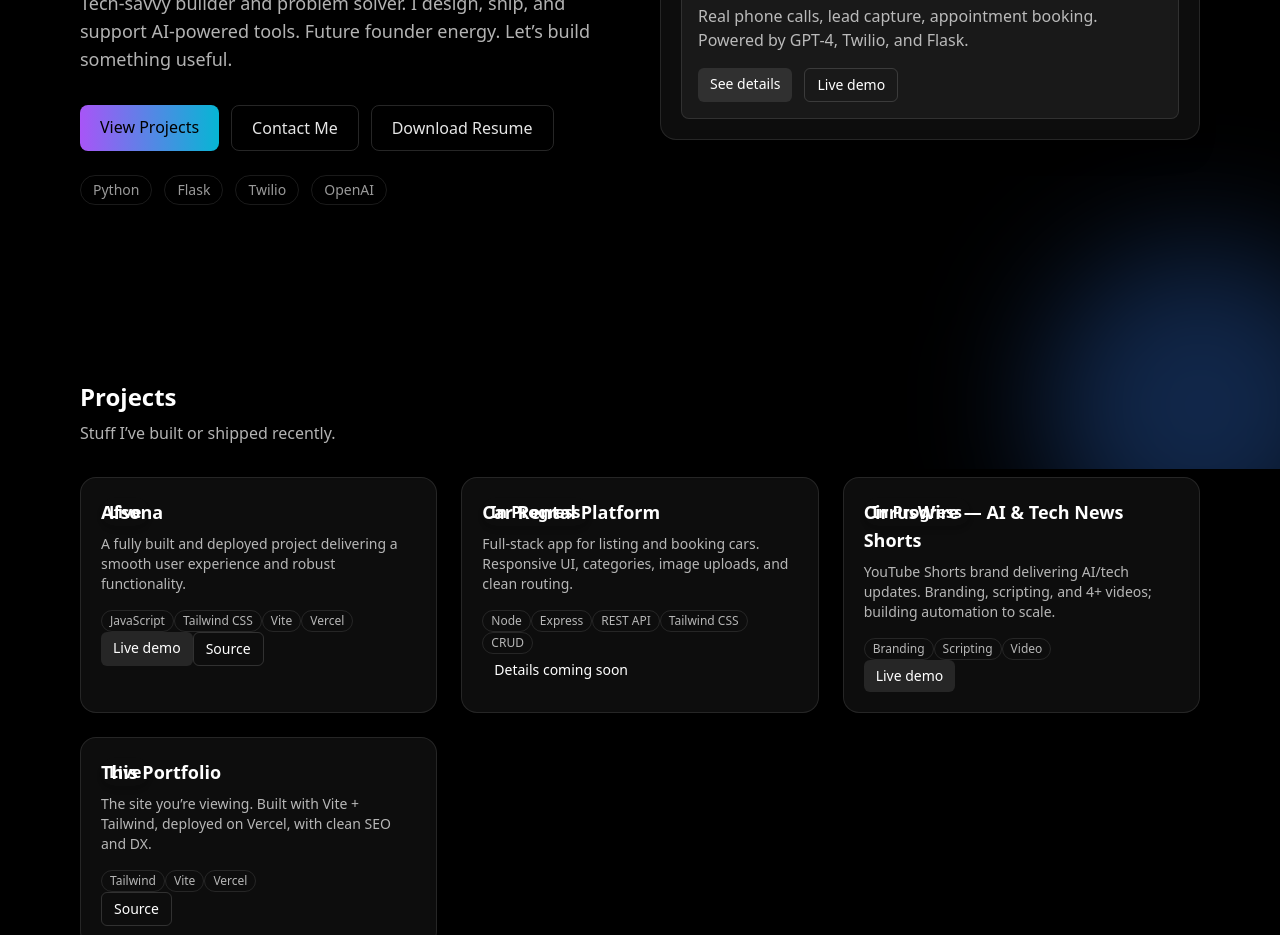
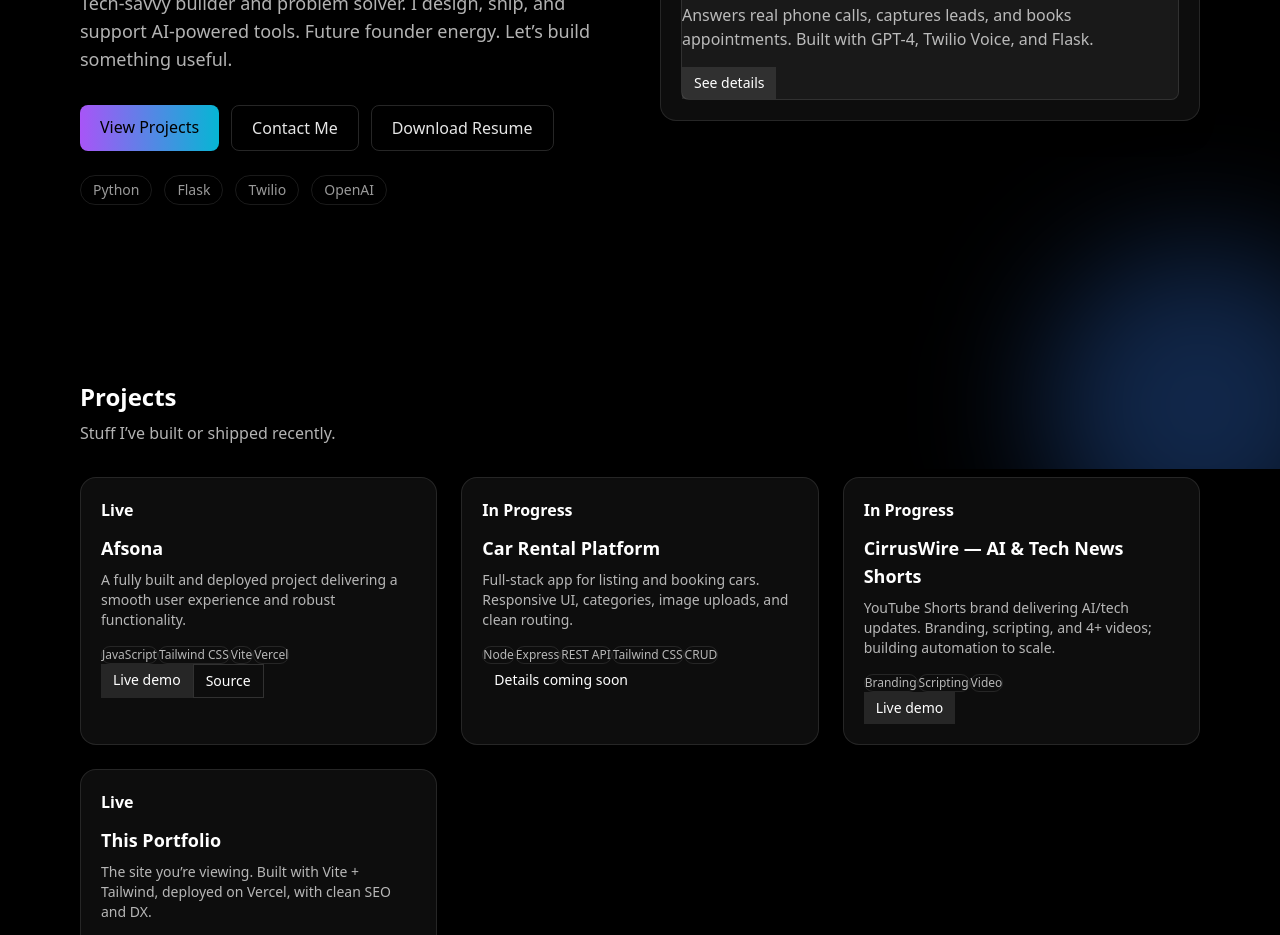
Before and after one commit to Nick0422/dostonbek-portfolio, a website built with Vite: page index.html in a window 1280 px wide. Shown: the part 331-1266 px from the top of the page. Built offline with nearby package versions, Linux system fonts and the light colour scheme; files whose address does not match are found by name.

Commit message:
Make badges layout-driven + dynamic featured; prevent overlap on all screens

```diff
--- a/index.html
+++ b/index.html
@@ -65,7 +65,7 @@
         </ul>
     </header>
 
-    <!-- Hero (Featured only here) -->
+    <!-- Hero -->
     <section id="home"
         class="mx-auto grid max-w-6xl grid-cols-1 items-center gap-10 px-4 py-16 md:grid-cols-2 md:py-24">
         <div>
@@ -97,22 +97,8 @@
             </div>
         </div>
 
-        <!-- Featured card (not duplicated in Projects) -->
-        <div class="rounded-2xl border border-white/10 bg-white/5 p-5 shadow-xl backdrop-blur">
-            <div class="relative overflow-hidden rounded-lg border border-white/10 bg-white/5 p-4">
-                <span
-                    class="absolute top-3 left-3 z-10 rounded-full bg-gradient-to-r from-purple-400 to-cyan-400 px-2 py-0.5 text-[9px] font-semibold text-black shadow-md">Featured</span>
-                <h3 class="mt-10 text-lg font-semibold">AI Voice Assistant</h3>
-                <p class="mt-2 text-white/70">Real phone calls, lead capture, appointment booking. Powered by GPT-4,
-                    Twilio, and Flask.</p>
-                <div class="mt-4 flex gap-3">
-                    <a href="#projects" class="rounded-md bg-white/10 px-3 py-1.5 text-sm hover:bg-white/15">See
-                        details</a>
-                    <a href="#" class="rounded-md border border-white/15 px-3 py-1.5 text-sm hover:bg-white/10">Live
-                        demo</a>
-                </div>
-            </div>
-        </div>
+        <!-- Dynamic Featured card gets injected here -->
+        <div id="featuredCard" class="rounded-2xl border border-white/10 bg-white/5 p-5 shadow-xl backdrop-blur"></div>
     </section>
 
     <!-- Projects -->
--- a/src/main.js
+++ b/src/main.js
@@ -18,19 +18,24 @@ function typewriter(el, text, delay = 150) {
 }
 
 window.addEventListener('DOMContentLoaded', () => {
-    const nameEl = document.getElementById('nameTyper');
-    const taglineEl = document.getElementById('tagline');
-    typewriter(nameEl, nameEl?.dataset.text, 150);
-    typewriter(taglineEl, taglineEl?.dataset.text, 400);
+    typewriter(document.getElementById('nameTyper'), document.getElementById('nameTyper')?.dataset.text, 150);
+    typewriter(document.getElementById('tagline'), document.getElementById('tagline')?.dataset.text, 400);
 });
 
-// ===== Projects (4 unique; hero features AI Voice Assistant separately) =====
+// ===== Projects data (Featured will be auto-used in hero and excluded from grid) =====
 const projects = [
+    {
+        title: "AI Voice Assistant",
+        status: "Featured",
+        summary: "Answers real phone calls, captures leads, and books appointments. Built with GPT-4, Twilio Voice, and Flask.",
+        img: "/images/ai-voice.jpg",
+        tags: ["GPT-4", "Twilio", "Flask", "Python"],
+        links: {} // add demo/repo later
+    },
     {
         title: "Afsona",
         status: "Live",
-        summary:
-            "A fully built and deployed project delivering a smooth user experience and robust functionality.",
+        summary: "A fully built and deployed project delivering a smooth user experience and robust functionality.",
         img: "/images/afsona.jpg",
         tags: ["JavaScript", "Tailwind CSS", "Vite", "Vercel"],
         links: { demo: "https://afsona.vercel.app", repo: "https://github.com/Nick0422/afsona" }
@@ -38,8 +43,7 @@ const projects = [
     {
         title: "Car Rental Platform",
         status: "In Progress",
-        summary:
-            "Full-stack app for listing and booking cars. Responsive UI, categories, image uploads, and clean routing.",
+        summary: "Full-stack app for listing and booking cars. Responsive UI, categories, image uploads, and clean routing.",
         img: "/images/car-rental.jpg",
         tags: ["Node", "Express", "REST API", "Tailwind CSS", "CRUD"],
         links: {}
@@ -47,8 +51,7 @@ const projects = [
     {
         title: "CirrusWire — AI & Tech News Shorts",
         status: "In Progress",
-        summary:
-            "YouTube Shorts brand delivering AI/tech updates. Branding, scripting, and 4+ videos; building automation to scale.",
+        summary: "YouTube Shorts brand delivering AI/tech updates. Branding, scripting, and 4+ videos; building automation to scale.",
         img: "/images/cirruswire.jpg",
         tags: ["Branding", "Scripting", "Video"],
         links: { demo: "https://youtube.com/@CirrusWire" }
@@ -56,56 +59,96 @@ const projects = [
     {
         title: "This Portfolio",
         status: "Live",
-        summary:
-            "The site you’re viewing. Built with Vite + Tailwind, deployed on Vercel, with clean SEO and DX.",
+        summary: "The site you’re viewing. Built with Vite + Tailwind, deployed on Vercel, with clean SEO and DX.",
         img: "/images/portfolio.jpg",
         tags: ["Tailwind", "Vite", "Vercel"],
         links: { repo: "https://github.com/Nick0422/dostonbek-portfolio" }
     }
 ];
 
-// ===== Map status -> badge styles =====
-function statusBadge(status) {
+// ===== Status -> badge classes (flow layout, no absolute) =====
+function badgeClasses(status) {
     const s = (status || '').toLowerCase();
+    if (s.includes('featured')) return 'bg-gradient-to-r from-purple-400 to-cyan-400 text-black';
     if (s.includes('live')) return 'bg-green-600 text-white';
     if (s.includes('progress')) return 'bg-yellow-700 text-white';
-    if (s.includes('featured')) return 'bg-gradient-to-r from-purple-400 to-cyan-400 text-black';
     return 'bg-white/20 text-white';
 }
 
-// ===== Render projects (badge lifted + title padding to avoid overlap) =====
+// ===== Featured (dynamic) =====
+function renderFeatured() {
+    const box = document.getElementById('featuredCard');
+    if (!box) return;
+
+    const featured = projects.find(p => (p.status || '').toLowerCase().includes('featured'));
+    if (!featured) {
+        box.innerHTML = `<div class="rounded-lg border border-white/10 bg-white/5 p-4 text-white/60">No featured project yet.</div>`;
+        return;
+    }
+
+    const badge = `<span class="rounded-full px-2 py-0.5 text-[10px] font-semibold ${badgeClasses(featured.status)}">${featured.status}</span>`;
+    const img = featured.img
+        ? `<img src="${featured.img}" alt="${featured.title}" class="h-40 w-full rounded-lg object-cover" onerror="this.style.display='none'; this.nextElementSibling?.classList.remove('hidden');">`
+        : '';
+    const imgFallback = `<div class="hidden h-40 w-full rounded-lg bg-gradient-to-br from-white/10 to-white/5"></div>`;
+
+    box.innerHTML = `
+    <div class="rounded-lg border border-white/10 bg-white/5 p-4">
+      <div class="mb-3 flex items-center justify-between">
+        <div class="flex items-center gap-2">${badge}</div>
+        <!-- right side empty (room for future links) -->
+      </div>
+
+      <div class="mb-4">
+        ${img}${imgFallback}
+      </div>
+
+      <h3 class="text-lg font-semibold">${featured.title}</h3>
+      <p class="mt-2 text-white/70">${featured.summary}</p>
+
+      <div class="mt-4 flex flex-wrap gap-2">
+        ${featured.links?.demo ? `<a href="${featured.links.demo}" target="_blank" rel="noopener" class="rounded-md bg-white/10 px-3 py-1.5 text-sm hover:bg-white/15">Live demo</a>` : ''}
+        ${featured.links?.repo ? `<a href="${featured.links.repo}" target="_blank" rel="noopener" class="rounded-md border border-white/15 px-3 py-1.5 text-sm hover:bg-white/10">Source</a>` : ''}
+        ${(!featured.links?.demo && !featured.links?.repo) ? `<a href="#projects" class="rounded-md bg-white/10 px-3 py-1.5 text-sm hover:bg-white/15">See details</a>` : ''}
+      </div>
+    </div>
+  `;
+}
+
+// ===== Projects (exclude featured) =====
 function renderProjects(grid, items) {
     if (!grid) return;
-    grid.innerHTML = items
-        .map((p) => {
-            const badgeClass = statusBadge(p.status);
-            const techTags = (p.tags || [])
-                .map((t) => `<span class="rounded-full border border-white/10 px-2 py-0.5 text-xs text-white/70">${t}</span>`)
-                .join('');
 
-            const buttons = [
-                p.links?.demo ? `<a href="${p.links.demo}" target="_blank" rel="noopener" class="rounded-md bg-white/10 px-3 py-1.5 text-sm hover:bg-white/15">Live demo</a>` : '',
-                p.links?.repo ? `<a href="${p.links.repo}" target="_blank" rel="noopener" class="rounded-md border border-white/15 px-3 py-1.5 text-sm hover:bg-white/10">Source</a>` : ''
-            ].filter(Boolean).join('');
+    const list = items.filter(p => !(p.status || '').toLowerCase().includes('featured'));
+    grid.innerHTML = list.map(p => {
+        const badge = `<span class="rounded-full px-2 py-0.5 text-[10px] font-semibold ${badgeClasses(p.status)}">${p.status || ''}</span>`;
+        const techTags = (p.tags || []).map(t =>
+            `<span class="rounded-full border border-white/10 px-2 py-0.5 text-xs text-white/70">${t}</span>`
+        ).join('');
 
-            const imgTag = p.img
-                ? `<img src="${p.img}" alt="${p.title}" class="h-40 w-full rounded-lg object-cover" onerror="this.style.display='none'; this.nextElementSibling?.classList.remove('hidden');">`
-                : '';
+        const img = p.img
+            ? `<img src="${p.img}" alt="${p.title}" class="h-40 w-full rounded-lg object-cover" onerror="this.style.display='none'; this.nextElementSibling?.classList.remove('hidden');">`
+            : '';
+        const imgFallback = `<div class="hidden h-40 w-full rounded-lg bg-gradient-to-br from-white/10 to-white/5"></div>`;
 
-            return `
-      <article class="relative project-card reveal rounded-2xl border border-white/10 bg-white/5 p-5 shadow-xl overflow-hidden transition-all duration-700 will-change-transform hover:border-white/20 hover:bg-white/10">
-        <!-- Lifted badge so it doesn’t collide with title -->
-        <span class="pointer-events-none absolute top-2 left-2 z-10 rounded-full px-2 py-0.5 text-[10px] font-semibold shadow-md ${badgeClass} translate-y-[-6px]">
-          ${p.status || ''}
-        </span>
+        const buttons = [
+            p.links?.demo ? `<a href="${p.links.demo}" target="_blank" rel="noopener" class="rounded-md bg-white/10 px-3 py-1.5 text-sm hover:bg-white/15">Live demo</a>` : '',
+            p.links?.repo ? `<a href="${p.links.repo}" target="_blank" rel="noopener" class="rounded-md border border-white/15 px-3 py-1.5 text-sm hover:bg-white/10">Source</a>` : ''
+        ].filter(Boolean).join('');
+
+        // NOTE: no absolute positioning anywhere — badges live in their own row
+        return `
+      <article class="project-card reveal rounded-2xl border border-white/10 bg-white/5 p-5 shadow-xl transition-all duration-700 hover:border-white/20 hover:bg-white/10">
+        <div class="mb-3 flex items-center justify-between">
+          <div class="flex items-center gap-2">${badge}</div>
+          <!-- keep right empty for future badges or links -->
+        </div>
 
         <div class="mb-4">
-          ${imgTag}
-          <div class="hidden h-40 w-full rounded-lg bg-gradient-to-br from-white/10 to-white/5"></div>
+          ${img}${imgFallback}
         </div>
 
-        <!-- Extra padding on title to avoid badge area -->
-        <h3 class="pt-2 text-lg font-semibold">${p.title}</h3>
+        <h3 class="text-lg font-semibold">${p.title}</h3>
         <p class="mt-2 text-sm text-white/70">${p.summary}</p>
 
         <div class="mt-4 flex flex-wrap gap-2">${techTags}</div>
@@ -114,34 +157,31 @@ function renderProjects(grid, items) {
           ${buttons || `<span class="rounded-md px-3 py-1.5 text-sm text-white/50">Details coming soon</span>`}
         </div>
       </article>
-      `;
-        })
-        .join('');
+    `;
+    }).join('');
 }
 
-// ===== Scroll-in reveal =====
+// ===== Reveal on scroll =====
 function revealOnScroll(selector = ".project-card", options = { threshold: 0.15 }) {
     const items = document.querySelectorAll(selector);
     if (!("IntersectionObserver" in window) || !items.length) {
-        items.forEach((el) => {
-            el.style.opacity = 1;
-            el.style.transform = "none";
-        });
+        items.forEach(el => { el.style.opacity = 1; el.style.transform = "none"; });
         return;
     }
-    const obs = new IntersectionObserver((entries) => {
-        entries.forEach((entry) => {
+    const obs = new IntersectionObserver(entries => {
+        entries.forEach(entry => {
             if (entry.isIntersecting) {
                 entry.target.classList.add("!opacity-100", "!translate-y-0");
                 obs.unobserve(entry.target);
             }
         });
     }, options);
-    items.forEach((el) => obs.observe(el));
+    items.forEach(el => obs.observe(el));
 }
 
 // ===== Init =====
 window.addEventListener("DOMContentLoaded", () => {
+    renderFeatured();
     const grid = document.getElementById("projectsGrid");
     renderProjects(grid, projects);
     requestAnimationFrame(() => revealOnScroll());
```
